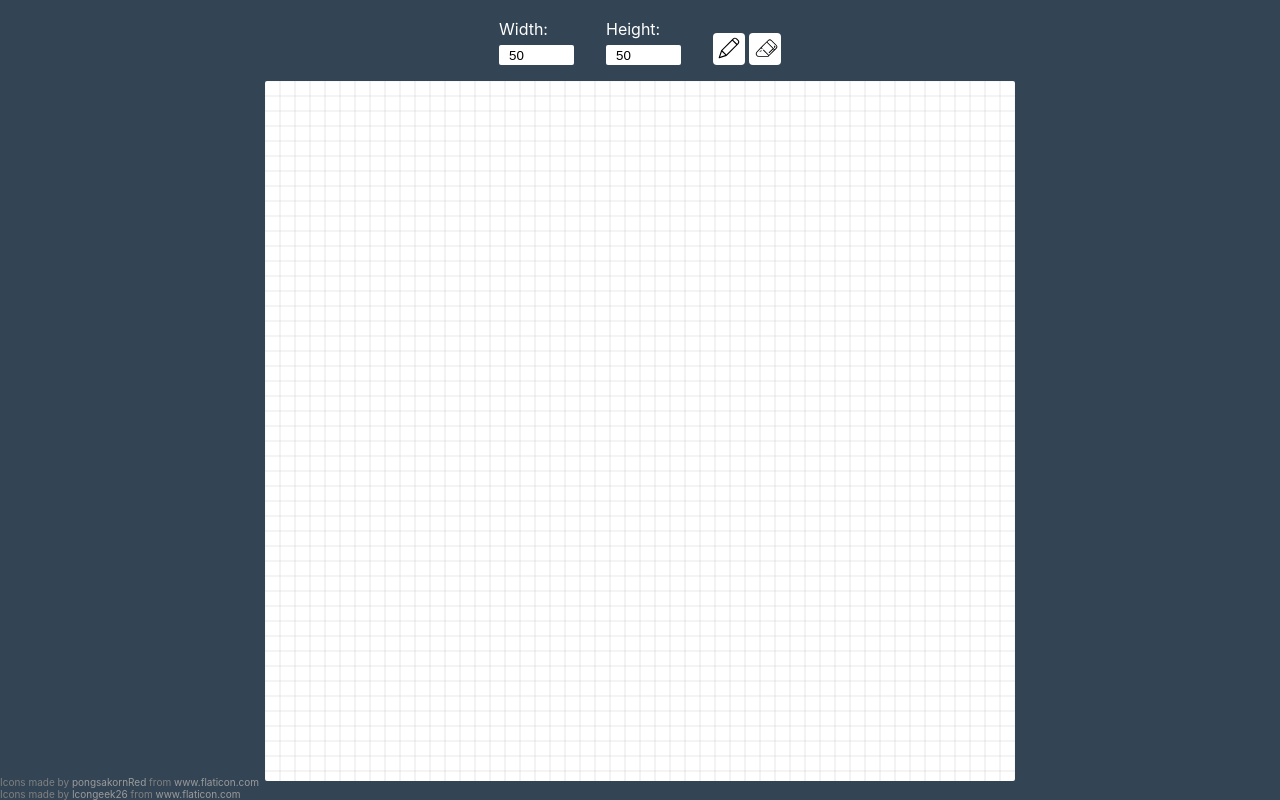
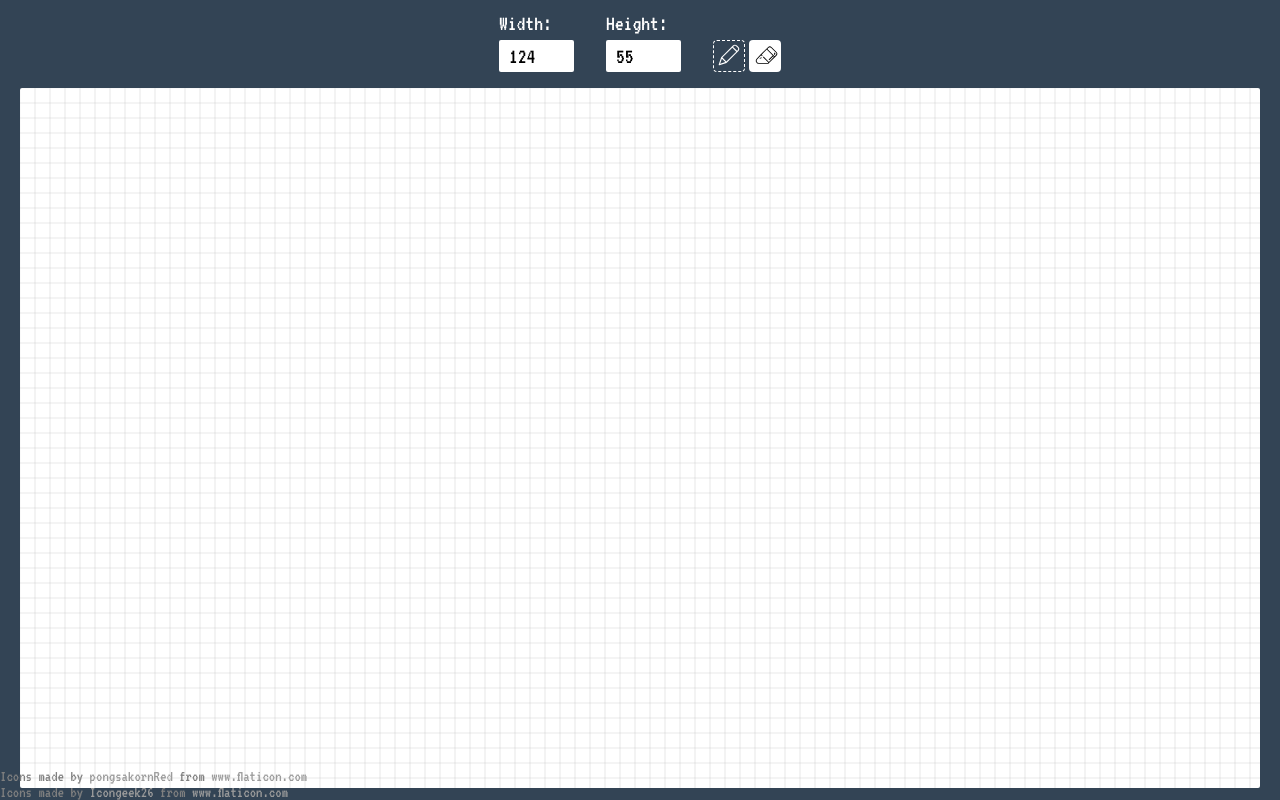
Before and after one commit to oguz3/Pixel-art-tool, a React (Create React App) app: page / in a window 1280 px wide. Built offline with nearby package versions, Linux system fonts and the light colour scheme.

Commit message:
Added button component and activeBtn class

```diff
--- a/src/App.js
+++ b/src/App.js
@@ -1,12 +1,13 @@
 import { useState } from 'react';
 import Canvas from './componenet/Canvas';
 import styles from './style/App.module.css';
-import Pencil from './icons/pencil';
-import Eraser from './icons/eraser';
+import Button from './componenet/Button';
 
 function App() {
-  const [row, setRow] = useState(50)
-  const [coll, setColl] = useState(50)
+  const [row, setRow] = useState(124)
+  const [coll, setColl] = useState(55)
+  const [activeItem, setActiveItem] = useState('pencil');
+
   return (
     <div className={styles.App}>
         <div className={styles.InputBox}>
@@ -19,12 +20,8 @@ function App() {
             <input value={coll} onChange={event => setColl(event.target.value)} />
           </div>
           <div className={styles.BtnBox}>
-            <button>
-              <Pencil />
-            </button>
-            <button>
-              <Eraser />
-            </button>
+              <Button type="pencil" activeItem={activeItem} setActiveItem={setActiveItem}/>
+              <Button type="eraser" activeItem={activeItem} setActiveItem={setActiveItem}/>
           </div>
         </div>
 
--- /dev/null
+++ b/src/componenet/Button.js
@@ -0,0 +1,20 @@
+import Pencil from '../icons/pencil';
+import Eraser from '../icons/eraser';
+import styles from './Button.module.css';
+import { useState } from 'react';
+
+function Button({type, activeItem, setActiveItem}){
+  return(
+    <button
+      className={`${styles.Button} ${activeItem === type ? 'ActiveBtn' : null}`}
+      onClick={() => {setActiveItem(type); console.log(activeItem)}}
+    >
+        {type === 'pencil'
+            ? <Pencil />
+            : <Eraser />
+        }
+    </button>
+  );
+}
+
+export default Button;
--- /dev/null
+++ b/src/componenet/Button.module.css
@@ -0,0 +1,14 @@
+.Button{
+	padding: 0;
+	border: 0;
+	height: 32px;
+	width: 32px;
+	border-radius: 4px;
+	background: white;
+    cursor: pointer;
+}
+.Button:hover{
+    background: rgb(51 68 85);
+    border: 1px solid white;
+    color: white;
+}
--- a/src/icons/eraser.js
+++ b/src/icons/eraser.js
@@ -6,10 +6,10 @@ function Eraser() {
 			width="28px"
 			xmlns="http://www.w3.org/2000/svg"
 		>
-			<path d="m92.6 365.523a55.277 55.277 0 0 0 51.517 33.971h167.883a8 8 0 0 0 5.657-2.343l16-16 131.862-131.862a47.849 47.849 0 0 0 0-67.59l-87.725-87.724a47.848 47.848 0 0 0 -67.588 0l-131.863 131.862c-.051.051-.095.107-.144.16l-.006-.006-74.666 78.8a55.277 55.277 0 0 0 -10.927 60.732zm228.919-260.234a31.829 31.829 0 0 1 44.962 0l87.725 87.725a31.828 31.828 0 0 1 0 44.961l-22.206 22.205-132.686-132.686zm-206.392 210.523 69.028-72.849 18.188 18.188 11.314-11.314-18.344-18.343 92.687-92.686 108.686 108.686-74.343 74.343 11.314 11.314 74.343-74.343 12.686 12.686-92.686 92.687-98.343-98.344-11.314 11.314 98.343 98.343-8 8h-164.572a40.048 40.048 0 0 1 -28.987-67.682z"></path>
-			<path d="m429.657 237.151 16-16a8 8 0 0 0 0-11.314l-16-16-11.314 11.314 10.344 10.343-10.344 10.343z"></path>
-			<path d="m176 279.494h16v16h-16z"></path>
-			<path d="m160 295.494h16v16h-16z"></path>
+			<path fill="currentColor" d="m92.6 365.523a55.277 55.277 0 0 0 51.517 33.971h167.883a8 8 0 0 0 5.657-2.343l16-16 131.862-131.862a47.849 47.849 0 0 0 0-67.59l-87.725-87.724a47.848 47.848 0 0 0 -67.588 0l-131.863 131.862c-.051.051-.095.107-.144.16l-.006-.006-74.666 78.8a55.277 55.277 0 0 0 -10.927 60.732zm228.919-260.234a31.829 31.829 0 0 1 44.962 0l87.725 87.725a31.828 31.828 0 0 1 0 44.961l-22.206 22.205-132.686-132.686zm-206.392 210.523 69.028-72.849 18.188 18.188 11.314-11.314-18.344-18.343 92.687-92.686 108.686 108.686-74.343 74.343 11.314 11.314 74.343-74.343 12.686 12.686-92.686 92.687-98.343-98.344-11.314 11.314 98.343 98.343-8 8h-164.572a40.048 40.048 0 0 1 -28.987-67.682z"></path>
+			<path fill="currentColor" d="m429.657 237.151 16-16a8 8 0 0 0 0-11.314l-16-16-11.314 11.314 10.344 10.343-10.344 10.343z"></path>
+			<path fill="currentColor" d="m176 279.494h16v16h-16z"></path>
+			<path fill="currentColor" d="m160 295.494h16v16h-16z"></path>
 		</svg>
 	);
 }
--- a/src/icons/pencil.js
+++ b/src/icons/pencil.js
@@ -6,7 +6,7 @@ function Pencil() {
 			width="22px"
 			xmlns="http://www.w3.org/2000/svg"
 		>
-			<path d="m401.648438 18.234375c-24.394532-24.351563-63.898438-24.351563-88.292969 0l-22.101563 22.222656-235.269531 235.144531-.5.503907c-.121094.121093-.121094.25-.25.25-.25.375-.625.746093-.871094 1.121093 0 .125-.128906.125-.128906.25-.25.375-.371094.625-.625 1-.121094.125-.121094.246094-.246094.375-.125.375-.25.625-.378906 1 0 .121094-.121094.121094-.121094.25l-52.199219 156.96875c-1.53125 4.46875-.367187 9.417969 2.996094 12.734376 2.363282 2.332031 5.550782 3.636718 8.867188 3.625 1.355468-.023438 2.699218-.234376 3.996094-.625l156.847656-52.324219c.121094 0 .121094 0 .25-.121094.394531-.117187.773437-.285156 1.121094-.503906.097656-.011719.183593-.054688.253906-.121094.371094-.25.871094-.503906 1.246094-.753906.371093-.246094.75-.621094 1.125-.871094.125-.128906.246093-.128906.246093-.25.128907-.125.378907-.246094.503907-.5l257.371093-257.371094c24.351563-24.394531 24.351563-63.898437 0-88.289062zm-232.273438 353.148437-86.914062-86.910156 217.535156-217.535156 86.914062 86.910156zm-99.15625-63.808593 75.929688 75.925781-114.015626 37.960938zm347.664062-184.820313-13.238281 13.363282-86.917969-86.917969 13.367188-13.359375c14.621094-14.609375 38.320312-14.609375 52.945312 0l33.964844 33.964844c14.511719 14.6875 14.457032 38.332031-.121094 52.949218zm0 0" />
+			<path fill="currentColor" d="m401.648438 18.234375c-24.394532-24.351563-63.898438-24.351563-88.292969 0l-22.101563 22.222656-235.269531 235.144531-.5.503907c-.121094.121093-.121094.25-.25.25-.25.375-.625.746093-.871094 1.121093 0 .125-.128906.125-.128906.25-.25.375-.371094.625-.625 1-.121094.125-.121094.246094-.246094.375-.125.375-.25.625-.378906 1 0 .121094-.121094.121094-.121094.25l-52.199219 156.96875c-1.53125 4.46875-.367187 9.417969 2.996094 12.734376 2.363282 2.332031 5.550782 3.636718 8.867188 3.625 1.355468-.023438 2.699218-.234376 3.996094-.625l156.847656-52.324219c.121094 0 .121094 0 .25-.121094.394531-.117187.773437-.285156 1.121094-.503906.097656-.011719.183593-.054688.253906-.121094.371094-.25.871094-.503906 1.246094-.753906.371093-.246094.75-.621094 1.125-.871094.125-.128906.246093-.128906.246093-.25.128907-.125.378907-.246094.503907-.5l257.371093-257.371094c24.351563-24.394531 24.351563-63.898437 0-88.289062zm-232.273438 353.148437-86.914062-86.910156 217.535156-217.535156 86.914062 86.910156zm-99.15625-63.808593 75.929688 75.925781-114.015626 37.960938zm347.664062-184.820313-13.238281 13.363282-86.917969-86.917969 13.367188-13.359375c14.621094-14.609375 38.320312-14.609375 52.945312 0l33.964844 33.964844c14.511719 14.6875 14.457032 38.332031-.121094 52.949218zm0 0" />
 		</svg>
 	);
 }
--- a/src/style/App.module.css
+++ b/src/style/App.module.css
@@ -19,13 +19,16 @@
 	color: #fff;
 	margin: 0;
 	margin-bottom: 6px;
+	font-size: 22px;
 }
 .Input input {
-	height: 20px;
-	width: 75px;
-	border: 0;
-	padding: 5px 10px;
-	border-radius: 2px;
+	font-family: 'VT323', monospace;
+    height: 32px;
+    width: 75px;
+    border: 0;
+    padding: 5px 10px;
+    border-radius: 2px;
+    font-size: 22px;
 }
 .CanvasBox {
 	background-color: white;
@@ -38,7 +41,7 @@
 	position: absolute;
 	left: 0;
 	bottom: 0;
-	font-size: 10px;
+	font-size: 16px;
 	color: gray;
 }
 .iconsBox a {
--- a/src/style/index.css
+++ b/src/style/index.css
@@ -1,21 +1,20 @@
+@import url('https://fonts.googleapis.com/css2?family=VT323&display=swap');
 html,
 * {
 	box-sizing: border-box;
 }
 body {
 	margin: 0;
-	font-family: -apple-system, BlinkMacSystemFont, "Segoe UI", "Roboto",
-		"Oxygen", "Ubuntu", "Cantarell", "Fira Sans", "Droid Sans",
-		"Helvetica Neue", sans-serif;
+	font-family: 'VT323', monospace;
 	background: #345;
 }
-button {
-	padding: 0;
-	border: 0;
-	height: 32px;
-	width: 32px;
-	border-radius: 4px;
-	background: white;
+.ActiveBtn{
+    background: rgb(51 68 85) !important;
+    border: 1px dashed white !important;
+    color: white !important;
+}
+:focus {
+    outline: none;
 }
 ::-webkit-scrollbar {
 	width: 8px;
```
